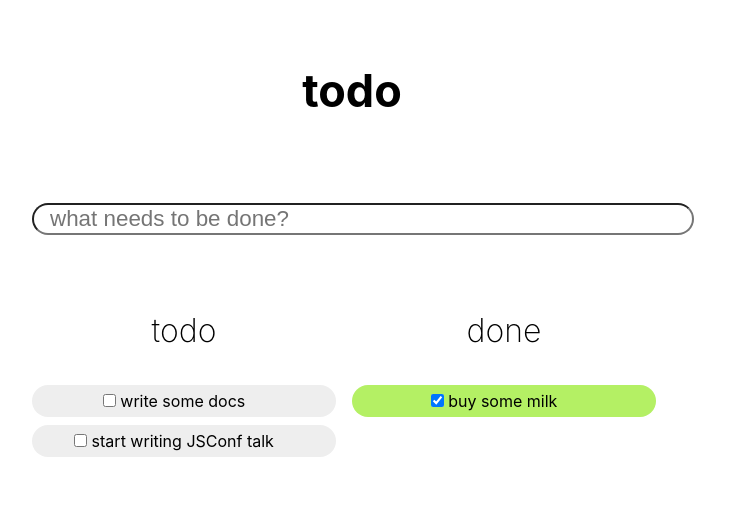
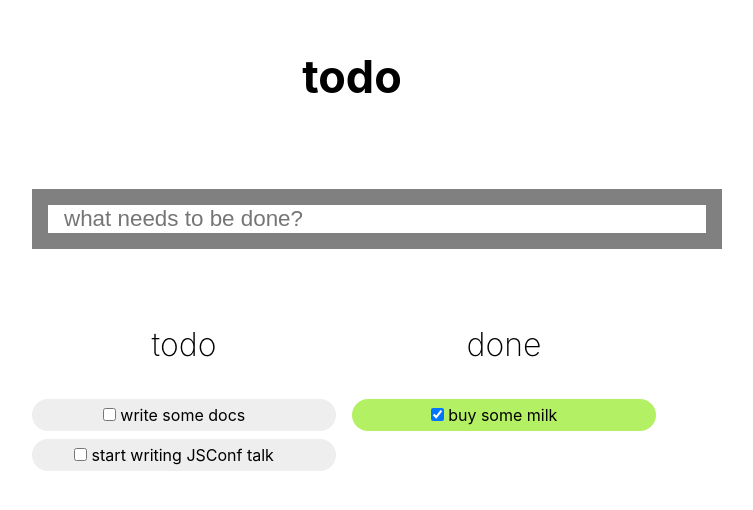
Before and after one commit to syoung5345/to-do, a Svelte app: page / in a window 1280 px wide. Shown: the part 164-674 px from the top of the page, without its empty margins (288-1041 px from the left). Built offline with nearby package versions, Linux system fonts and the light colour scheme; no server answers.

Commit message:
Update App.svelte

```diff
--- a/src/App.svelte
+++ b/src/App.svelte
@@ -91,10 +91,14 @@
 
 	input {
     margin: 0;
-    border-radius: 1rem;
+    border: solid gray 1rem;
     font-size: 1em;
     color: gray;
     padding-left: 1rem;
+  }
+
+  input:focus {
+    border-radius: 1rem;
   }
 
   ::placeholder {
```
